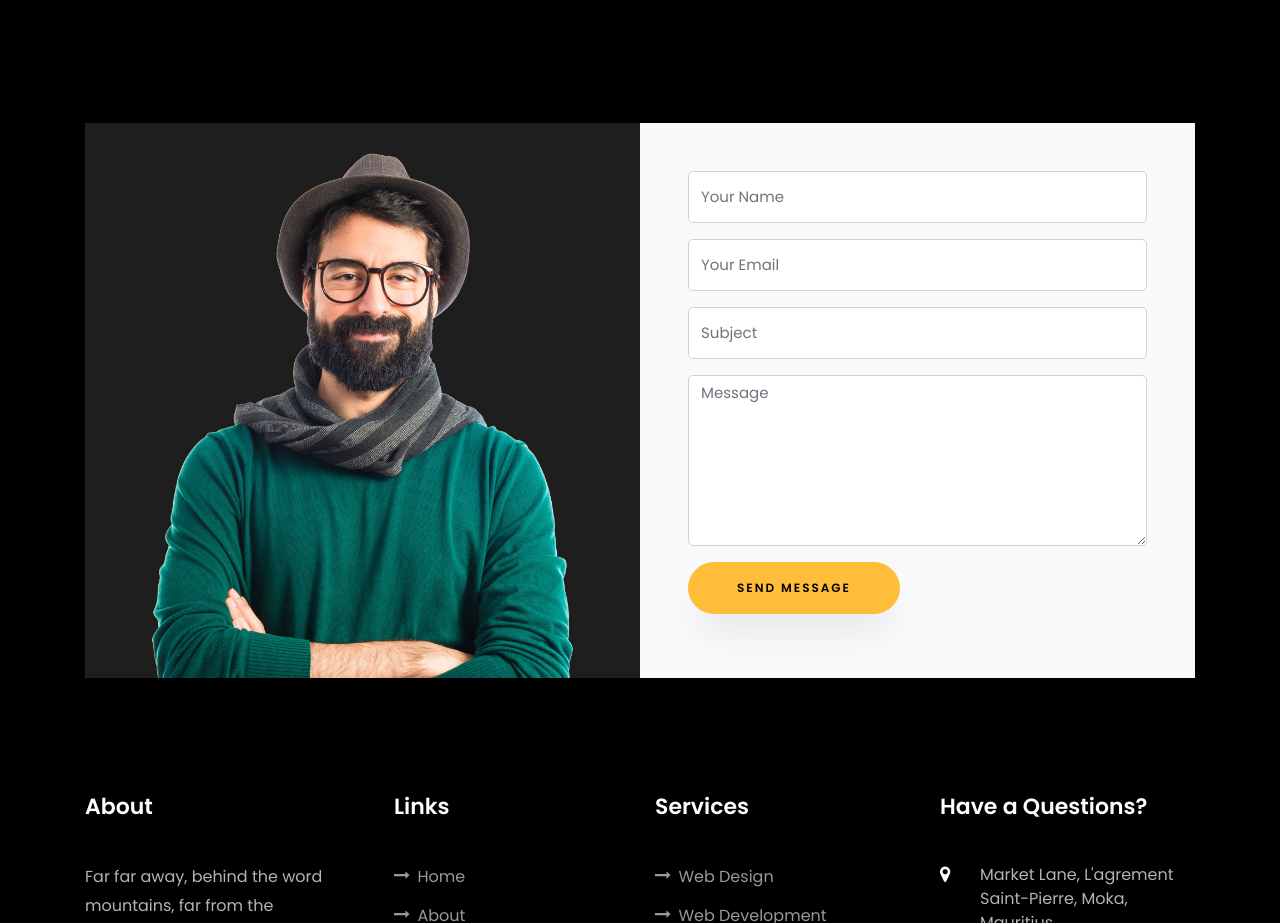
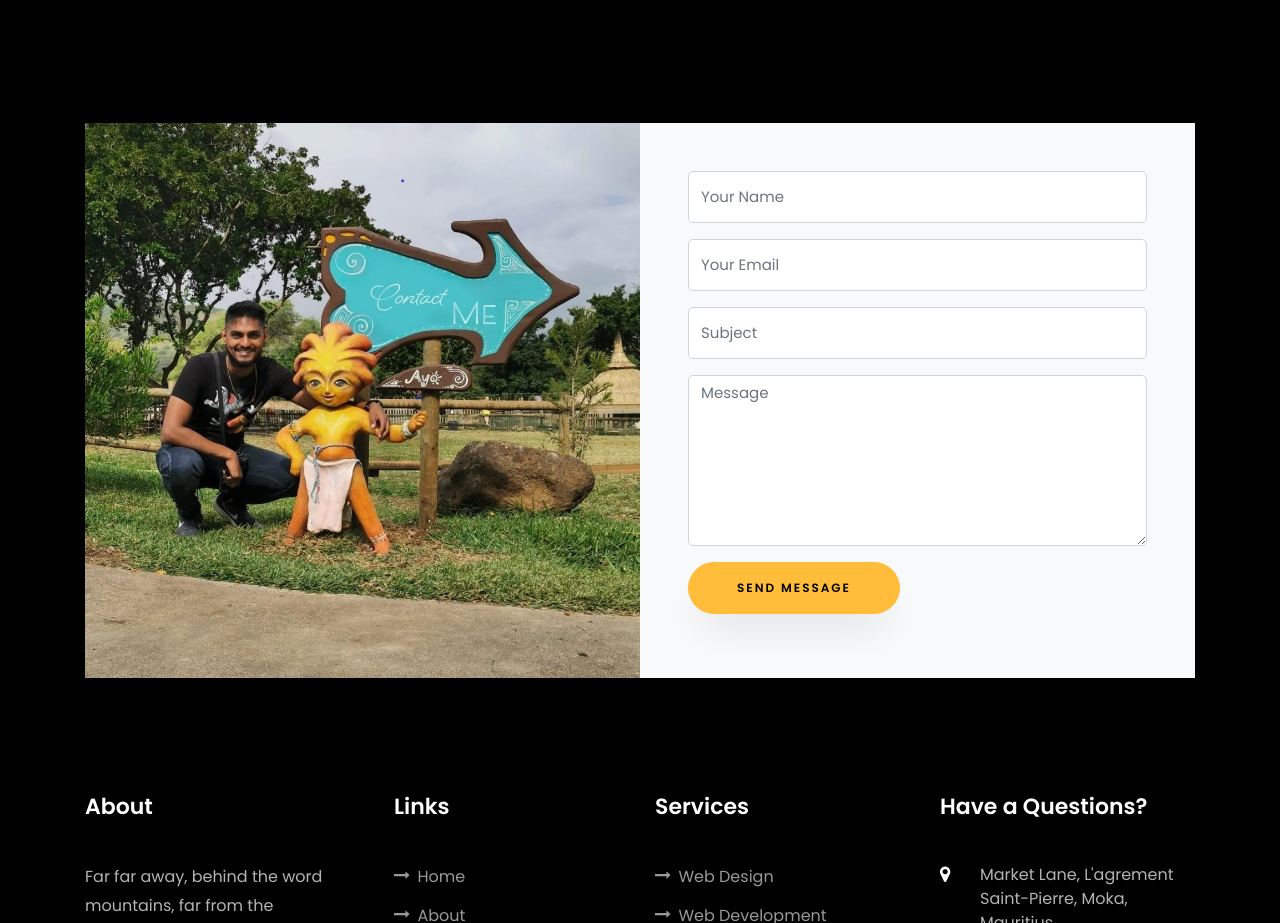
Before and after one commit to ramenb/portfolio, a plain HTML site: page index.html in a window 1280 px wide. Shown: the part 8340-9263 px from the top of the page. Drawn offline with Linux system fonts and the light colour scheme; files whose address does not match are found by name.

Commit message:
Update index.html

```diff
--- a/index.html
+++ b/index.html
@@ -702,7 +702,7 @@
           </div>
 
           <div class="col-md-6 d-flex">
-          	<div class="img" style="background-image: url(images/about.jpg);"></div>
+          	<div class="img" style="background-image: url(images/Contact.jpg);"></div>
           </div>
         </div>
       </div>
```
